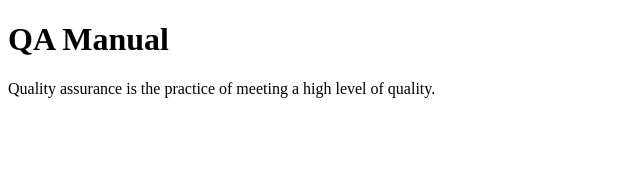
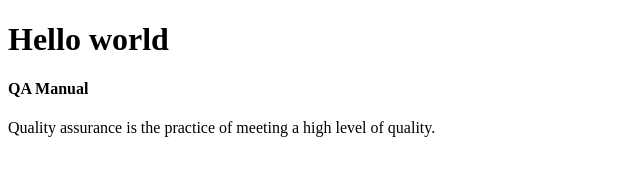
Before and after one commit to mpodolyan/Homework2, a plain HTML site: page QAmanual.html in a window 1280 px wide. Shown: the whole page, without its empty margins (0-640 px from the left). Drawn offline with Linux system fonts and the light colour scheme.

Commit message:
Added Hello world

```diff
--- a/QAmanual.html
+++ b/QAmanual.html
@@ -5,7 +5,8 @@
     <title>QA Manual</title>
 </head>
 <body>
-    <h1>QA Manual</h1>
+    <h1>Hello world</h1>
+    <h4>QA Manual</h4>
     <p>Quality assurance is the practice of meeting a high level of quality.</p>
 </body>
 </html>
```
